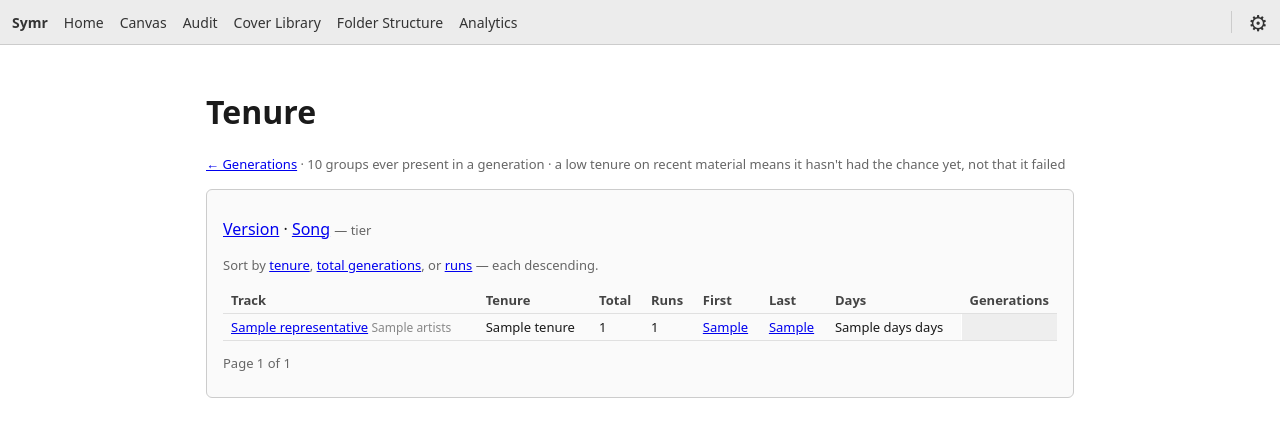
After one commit to FinnE145/Spotify-Manager, a Python web app: template templates/generations_tenure.html in a window 1280 px wide. The commit adds this page. Shown: the top 437 px of the page. Run offline with Jinja, Linux system fonts and the light colour scheme; the template is opened without the code that fills it: most values are stand-ins (such as "Sample title", 1, 10 or a date in 2020).

Commit message:
Add the /dev/generations pages
Generation list (span, carried/new, survived-to-next, version/song toggle)
and the tenure table (sortable, paged at 100, 36-cell strip per group).
Per-generation route is a coming_soon stub until step K. The new-generation
confirm banner is a shared macro rendered on both /dev/snapshot and
/dev/generations, posting to a plain form handler with no JS.

```diff
--- a/static/css/style.css
+++ b/static/css/style.css
@@ -821,3 +821,48 @@ body.immersive {
 .cross-artist-entry {
   margin-bottom: 10px;
 }
+
+/* -- Generations & tenure ------------------------------------------ */
+
+.generation-confirm {
+  font-size: 13px;
+  background: #fffbeb;
+  border: 1px solid #fde68a;
+  border-radius: 4px;
+  padding: 8px 10px;
+  margin: 16px 0;
+}
+
+.generation-confirm p {
+  margin: 0 0 6px;
+}
+
+.generation-confirm .inline-form {
+  margin-bottom: 0;
+}
+
+.toggle-links a.active {
+  font-weight: 700;
+  color: #000;
+  text-decoration: none;
+}
+
+/* The strip's 36+ columns push the table wider than .page's 900px cap; the
+   page itself must not gain a horizontal scrollbar for it. */
+.tenure-scroll {
+  overflow-x: auto;
+}
+
+/* Real <td>s, one per generation (see docs/specs/generations-B.md's
+   performance note) -- kept minimal so 3,600 of them per page stay cheap. */
+.data-table td.gen-cell {
+  padding: 0;
+  width: 9px;
+  min-width: 9px;
+  border-left: 1px solid #fff;
+  background: #eee;
+}
+
+.data-table td.gen-cell.filled {
+  background: #3b82f6;
+}
--- a/templates/dev.html
+++ b/templates/dev.html
@@ -28,6 +28,10 @@
       <a href="{{ url_for('dev_roundtrip') }}">Round-trip</a>
       — resolve played-but-unknown URIs into real track rows. The one page that writes to Spotify.
     </li>
+    <li>
+      <a href="{{ url_for('dev_generations') }}">Generations</a>
+      — the 36 current-favs playlists and the tenure derived from them.
+    </li>
   </ul>
 </main>
 {% endblock %}
--- /dev/null
+++ b/templates/generations_tenure.html
@@ -0,0 +1,81 @@
+{% extends "base.html" %}
+
+{% block title %}Symr — Tenure{% endblock %}
+
+{% macro sort_link(key, label) -%}
+<a href="{{ url_for('dev_generations_tenure', tier=tier, sort=key, page=1) }}" class="{{ 'active' if sort == key }}">{{ label }}</a>
+{%- endmacro %}
+
+{% block content %}
+<main class="page">
+  <h1>Tenure</h1>
+  <p class="meta">
+    <a href="{{ url_for('dev_generations', tier=tier) }}">&larr; Generations</a>
+    &middot; {{ total }} group{{ "s" if total != 1 }} ever present in a generation
+    &middot; a low tenure on recent material means it hasn't had the chance yet, not that it failed
+  </p>
+
+  <section class="panel">
+    <p class="toggle-links">
+      <a href="{{ url_for('dev_generations_tenure', tier='version', sort=sort, page=1) }}" class="{{ 'active' if tier == 'version' }}">Version</a>
+      &middot;
+      <a href="{{ url_for('dev_generations_tenure', tier='song', sort=sort, page=1) }}" class="{{ 'active' if tier == 'song' }}">Song</a>
+      <span class="meta">&mdash; tier</span>
+    </p>
+    <p class="meta">
+      Sort by {{ sort_link('tenure', 'tenure') }}, {{ sort_link('total', 'total generations') }},
+      or {{ sort_link('runs', 'runs') }} &mdash; each descending.
+    </p>
+
+    {% if rows %}
+    <div class="tenure-scroll">
+    <table class="data-table" id="tenure-table">
+      <thead>
+        <tr>
+          <th>Track</th>
+          <th>Tenure</th>
+          <th>Total</th>
+          <th>Runs</th>
+          <th>First</th>
+          <th>Last</th>
+          <th>Days</th>
+          <th colspan="{{ generation_count }}">Generations</th>
+        </tr>
+      </thead>
+      <tbody>
+        {% for r in rows %}
+        <tr>
+          <td>
+            {% if r.representative %}
+            <a href="{{ url_for('dev_snapshot_track', track_id=r.representative.track_id) }}">{{ r.representative.name }}</a>
+            <span class="leaf-meta">{{ r.representative.artists }}</span>
+            {% else %}
+            <span class="muted">group {{ r.group_id }}</span>
+            {% endif %}
+          </td>
+          <td>{{ r.tenure }}</td>
+          <td>{{ r.total_generations }}</td>
+          <td>{{ r.run_count }}</td>
+          <td><a href="{{ url_for('dev_generation', ordinal=r.first_ordinal) }}">{{ r.first_ordinal }}</a></td>
+          <td><a href="{{ url_for('dev_generation', ordinal=r.last_ordinal) }}">{{ r.last_ordinal }}</a></td>
+          <td>{{ r.days }} day{{ "s" if r.days != 1 }}</td>
+          {% for cell in r.strip %}
+          <td class="gen-cell {{ 'filled' if cell.present }}" title="Generation {{ cell.ordinal }} — {{ cell.name }}"></td>
+          {% endfor %}
+        </tr>
+        {% endfor %}
+      </tbody>
+    </table>
+    </div>
+
+    <p class="meta">
+      Page {{ page }} of {{ total_pages }}
+      {% if page > 1 %}&middot; <a href="{{ url_for('dev_generations_tenure', tier=tier, sort=sort, page=page-1) }}">&larr; Prev</a>{% endif %}
+      {% if page < total_pages %}&middot; <a href="{{ url_for('dev_generations_tenure', tier=tier, sort=sort, page=page+1) }}">Next &rarr;</a>{% endif %}
+    </p>
+    {% else %}
+    <p class="empty">No tenure data yet &mdash; seed the generations first.</p>
+    {% endif %}
+  </section>
+</main>
+{% endblock %}
--- a/templates/snapshot.html
+++ b/templates/snapshot.html
@@ -1,11 +1,13 @@
 {% extends "base.html" %}
-{% from "_macros.html" import datetime_span %}
+{% from "_macros.html" import datetime_span, generation_confirm_banner %}
 
 {% block title %}Symr — Snapshot{% endblock %}
 
 {% block content %}
 <main class="page">
   <h1>Snapshot</h1>
+
+  {{ generation_confirm_banner(pending_generation, "dev_snapshot") }}
 
   <section class="panel" id="snapshot-status">
     <h2>Status</h2>
```
Also changed, not shown: app.py (+116 -0 lines), templates/_macros.html (+18 -0 lines), templates/generations.html (added, +55 -0 lines).
